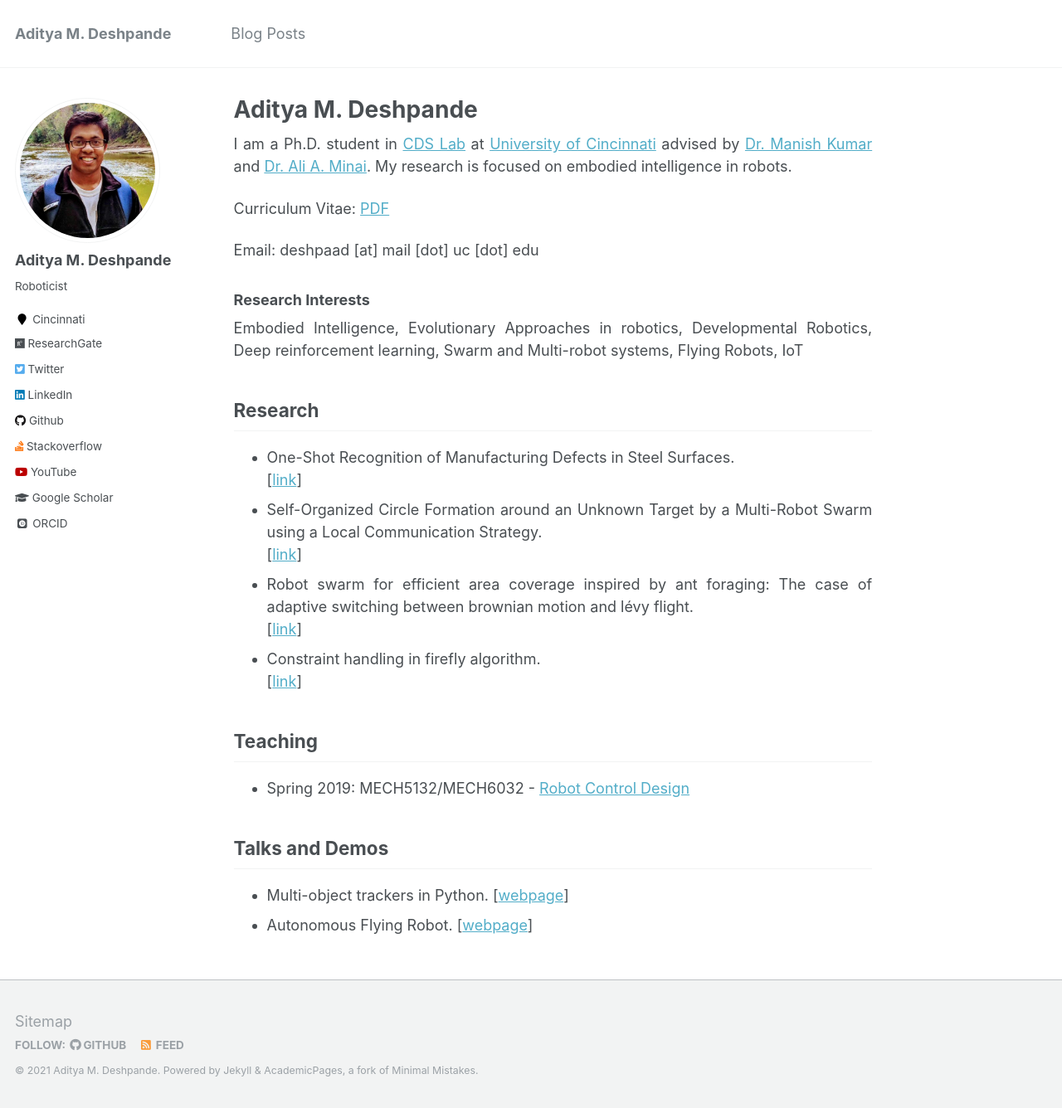
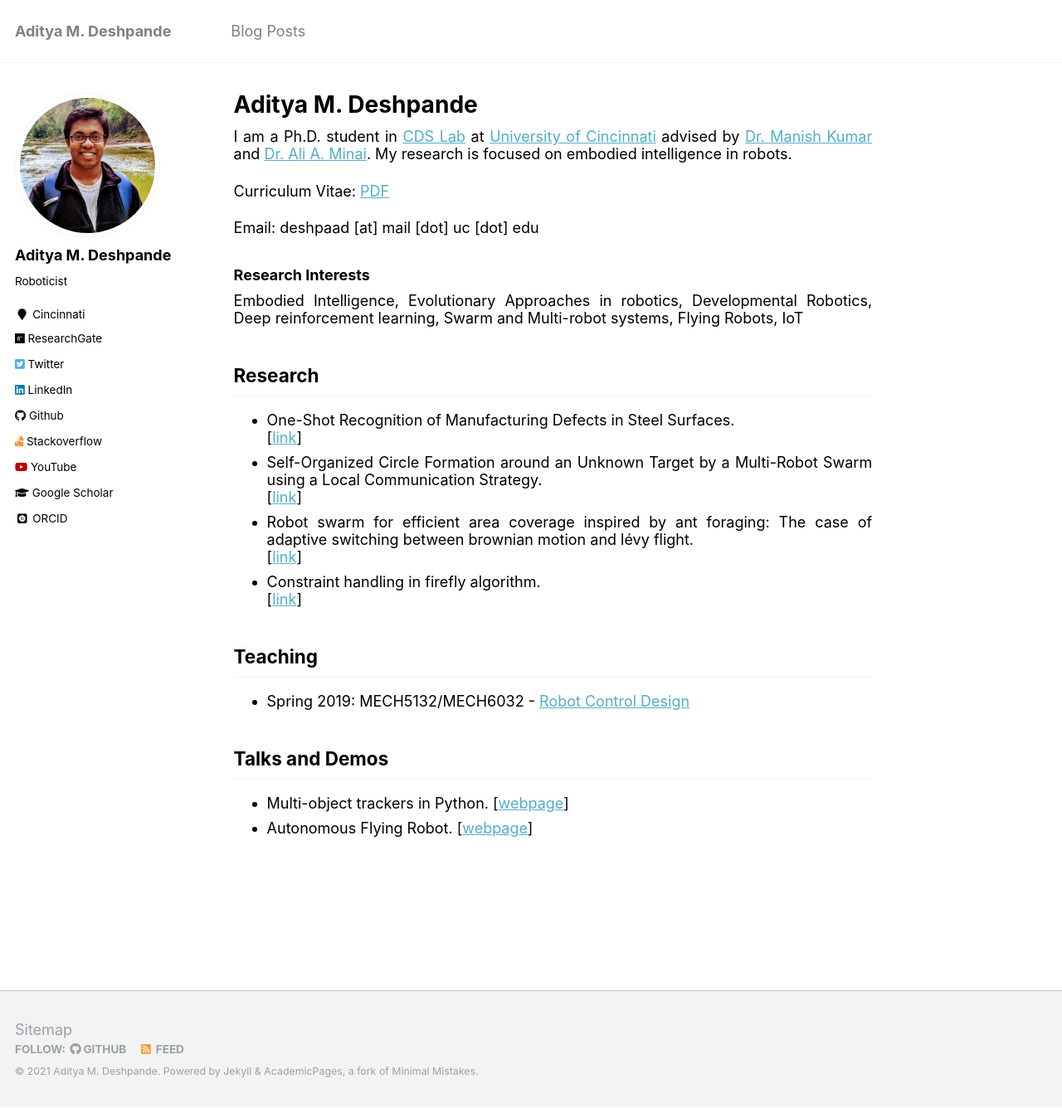
Before and after one commit to adipandas/adipandas.github.io, a Jekyll site: the page built from _pages/about.md, in a window 1280 px wide and 1336 px high. Shown: the whole window at 83% size. Built offline with Jekyll 4.4.1, drawn with Linux system fonts in a browser that asks for light colours; some web fonts are replaced.

Commit message:
Update _base.scss

```diff
--- a/_sass/_base.scss
+++ b/_sass/_base.scss
@@ -11,9 +11,9 @@ body {
   margin: 0;
   padding: 0;
   padding-bottom: 9em;
-  color: $text-color;
+  /*color: $text-color;*/
   font-family: $global-font-family;
-  line-height: 1.5;
+  /*line-height: 1.5;*/
 
   &.overflow--hidden {
     /* when primary navigation is visible, the content in the background won't scroll */
```
